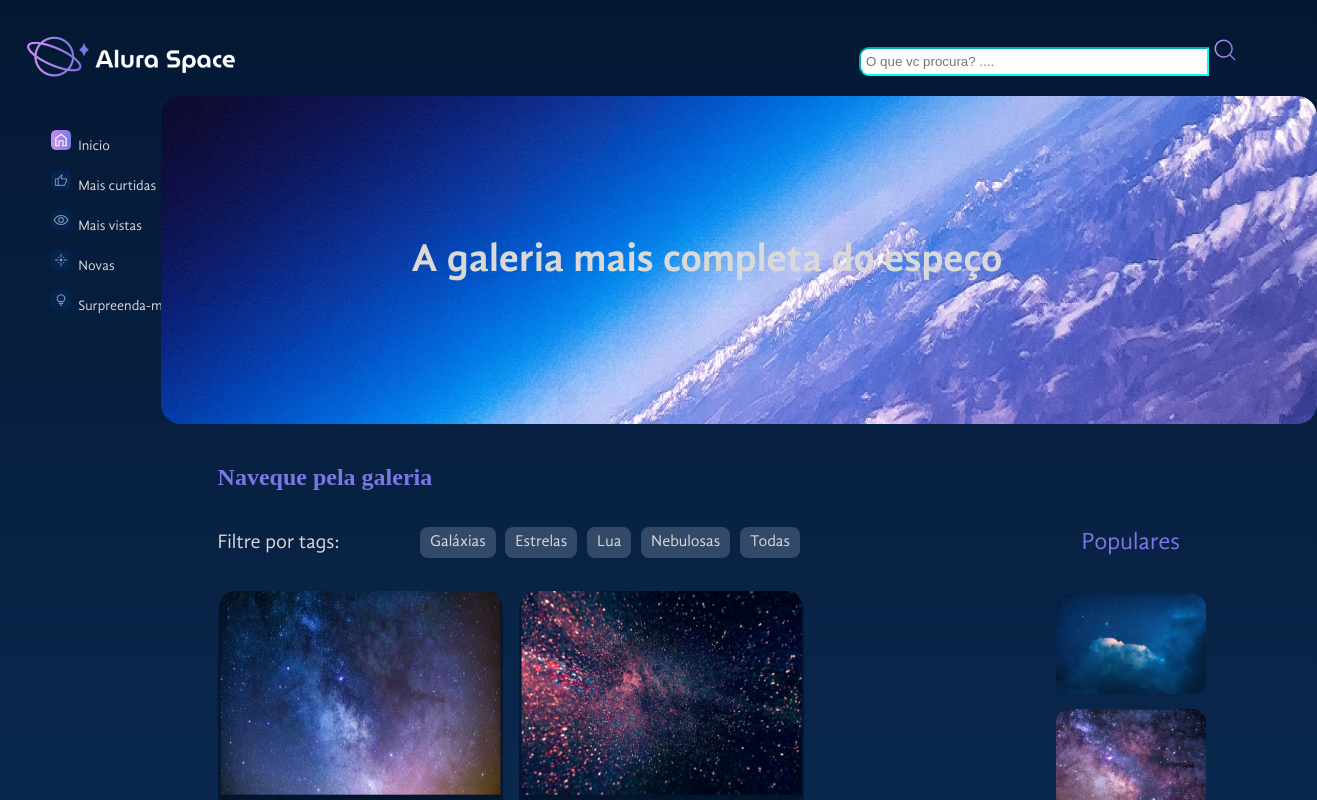
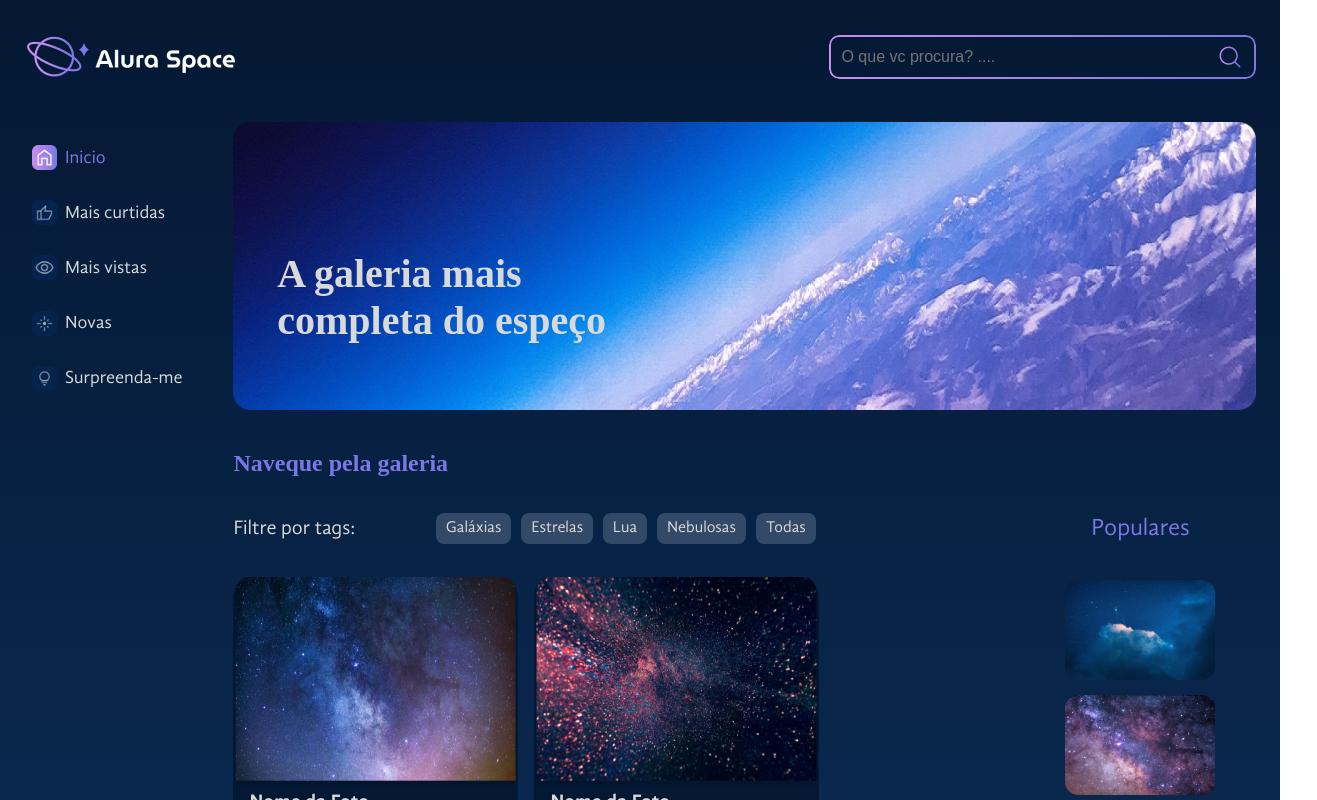
Before and after one commit to gomesalbino/estudo-espaco, a React (Create React App) app: page / in a window 1280 px wide. Shown: the top 800 px of the page, 1317 px wide, since content can reach past the window. Built offline with nearby package versions, Linux system fonts and the light colour scheme.

Commit message:
Adicionando a estilização do projeto

```diff
--- a/src/components/cabecalho/Cabecalho.module.scss
+++ b/src/components/cabecalho/Cabecalho.module.scss
@@ -1,3 +1,5 @@
+
+/*
 .cabecalho{
     display: flex;
     justify-content: space-between;
@@ -23,3 +25,54 @@
 text-align: center;
 justify-content: center;
 }
+
+*/
+
+.cabecalho {
+  display: flex;
+  justify-content: space-between;
+  align-items: center;
+  margin: 1.5rem 24px;
+
+  &__container {
+    display: flex;
+    justify-content: space-between;
+    align-items: center;
+    padding: 6px 10px;
+    width: 33%;
+    position: relative;
+    z-index: 0;
+
+    &::before {
+      content: "";
+      position: absolute;
+      inset: 0;
+      border-radius: 10px;
+      z-index: -1;
+      border: 2px solid transparent;
+      background: linear-gradient(to right, #c98cf1, #7b78e5) border-box;
+      -webkit-mask: linear-gradient(#fff 0 0) padding-box,
+        linear-gradient(#fff 0 0);
+      -webkit-mask-composite: xor;
+      mask-composite: exclude;
+    }
+  }
+
+  &__input {
+    width: 80%;
+    height: 30px;
+    color: #d9d9d9;
+    font-size: 1rem;
+    border: none;
+    background-color: transparent;
+    outline: 0;
+
+    &::placeholder {
+      font-size: 1rem;
+    }
+  }
+
+  img {
+    cursor: pointer;
+  }
+}
--- a/src/components/menu/Menu.module.scss
+++ b/src/components/menu/Menu.module.scss
@@ -1,5 +1,6 @@
 @import "../../styles/variaveis";
 
+/*
 .menu{
     display: flex;
 
@@ -27,3 +28,46 @@
     width: 20px;
     color: $cor-do-texto;
 }
+*/
+
+.menu {
+    width: 18%;
+
+    &__lista {
+      padding-left: 0.5rem;
+      margin: 0;
+      height: 276px;
+      list-style: none;
+      display: flex;
+      flex-direction: column;
+      justify-content: space-around;
+    }
+
+    &__item {
+      display: flex;
+      justify-content: flex-start;
+      align-items: center;
+
+      &:first-child {
+        a {
+          font-weight: 700;
+          color: #7b78e5;
+          font-family: "GandhiSansRegular";
+        }
+      }
+    }
+
+    img {
+      margin-right: 0.5rem;
+      width: 25px;
+      height: 25px;
+      cursor: pointer;
+    }
+
+    a {
+      text-decoration: none;
+      font-size: 1.125rem;
+      color: #d9d9d9;
+      font-family: "GandhiSansRegular"
+    }
+  }
--- a/src/paginas/paginainicial/Paginainicial.module.scss
+++ b/src/paginas/paginainicial/Paginainicial.module.scss
@@ -1,24 +1,4 @@
 @import "../../styles/variaveis";
-
-.principal{
-    margin: .7rem;
-}
-.banner{
-    display: block;
-    margin-top: -250px;
-    text-align: center;
-    margin-left: 150px;
-}
-.banner__titulo{
-    display: block;
-    text-align: center;
-    font-family: "GandhiSansBold";
-    font-size: 40px;
-    color: $cor-do-texto;
-    position: absolute;
-    margin-left: 250px;
-    margin-top: 140px;
-}
 
 .galeria {
     display: flex;
@@ -27,3 +7,35 @@
     margin-left: 17%;
     margin-top: 1rem;
   }
+
+  main {
+    margin: 0 24px;
+  }
+
+  .principal {
+    display: flex;
+    align-items: center;
+    justify-content: space-between;
+    margin-top: 2rem;
+
+    &__imagem {
+      width: 88%;
+      .banner__imagem {
+        width: 100%;
+        height: 288px;
+      }
+
+      position: relative;
+
+      .banner__titulo {
+        position: absolute;
+        z-index: 1;
+        color: #d9d9d9;
+        font-size: 2.5rem;
+        width: 401px;
+        height: 144px;
+        top: 75px;
+        left: 44px;
+      }
+    }
+  }
--- a/src/paginas/paginainicial/index.jsx
+++ b/src/paginas/paginainicial/index.jsx
@@ -16,7 +16,7 @@ function Paginainicial() {
             <main>
                 <section className={styles.principal}>
                     <Menu />
-                    <div className={styles.banner}>
+                    <div className={styles.principal__imagem}>
                         <h1 className={styles.banner__titulo}>A galeria mais completa do espeço </h1>
                         <img src={banner} className={styles.banner__imagem} alt="A imagem da terra vista do espaço" />
                     </div>
```
